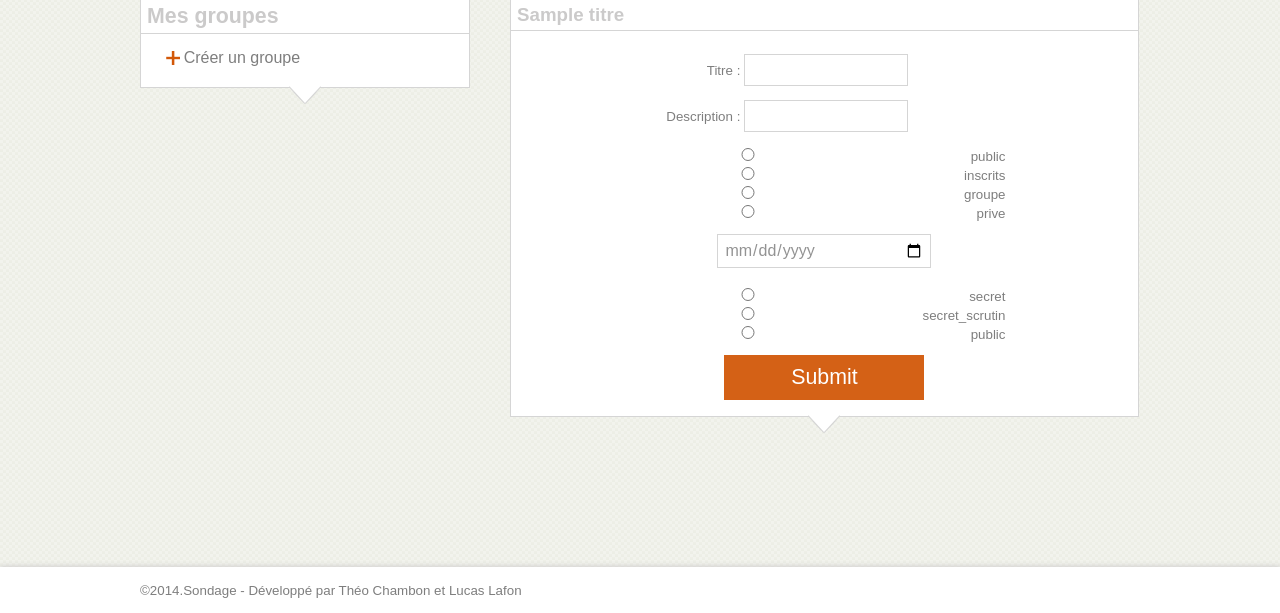
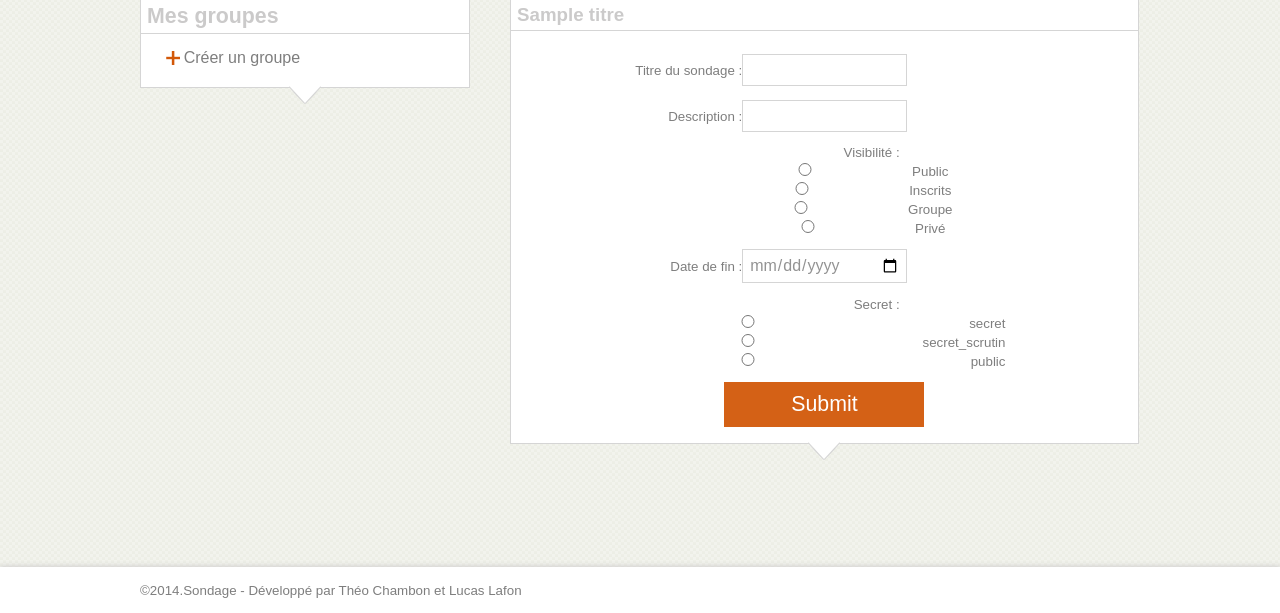
Before and after one commit to Theo0/sondage-L3, a PHP site: the page made by views/vueNouveauSondage.php in a window 1280 px wide. Shown: the part 187-800 px from the top of the page. Run offline with PHP 8.4, Linux system fonts and the light colour scheme; the visitor is signed in with stand-in values (Sample User, id 1); the template is opened without the code that fills it: most values are stand-ins (such as "Sample title", 1, 10 or a date in 2020); some libraries are stand-ins or nearby versions; some web fonts are replaced.

Commit message:
Update vueNouveauSondage.php
Le formulaire n'utilise plus la classe form.

Le groupe est récupéré depuis params dans l'URL, sinon le groupe est fixé à NULL.

```diff
--- a/views/vueNouveauSondage.php
+++ b/views/vueNouveauSondage.php
@@ -2,42 +2,32 @@
 
 $this->titre = "Nouveau Sondage";
 
-//Inclusion de la libarairie Form ( http://fr.openclassrooms.com/informatique/cours/votre-site-php-presque-complet-architecture-mvc-et-bonnes-pratiques/gestion-des-formulaires-avec-la-classe-form )
-include ROOT.'/models/Form.php';
+?>
 
-// "formulaire_nouveau_sondage" est l'ID unique du formulaire
-$formulaire_nouveau_sondage = new Form('formulaire_nouv_sond', 'POST');
+<div>
 
-$formulaire_nouveau_sondage->action(ABSOLUTE_ROOT . '/controllers/ControllerSondage.php?action=nouveauSondage');
+<form method="POST" action="http://localhost/sondage-L3/controllers/ControllerSondage.php?action=nouveauSondage" id="formulaire_nouv_sond" >
+<p><label>Titre du sondage :   </label><input id="id_titre" name="titre" type="text" required="required" /></p>
+<p><label>Description :   </label><input id="id_description" name="description" type="text" required="required" /></p>
+<p><label>Visibilité :    </label><br />
+    <input id="id_visiblite_1" name="visiblite" type="radio" required="required" value="public" /> Public<br />
+    <input id="id_visiblite_2" name="visiblite" type="radio" required="required" value="inscrits" /> Inscrits<br />
+    <input id="id_visiblite_3" name="visiblite" type="radio" required="required" value="groupe" /> Groupe<br />
+    <input id="id_visiblite_4" name="visiblite" type="radio" required="required" value="prive" /> Privé<br /></p>
+<p><label>Date de fin :    </label><input name="date_fin" type="date" /></p>
+<p><label>Secret :   </label><br />
+    <input id="id_secret_1" name="secret" type="radio" value="secret" /> <label for="id_secret_1">secret</label><br />
+    <input id="id_secret_2" name="secret" type="radio" value="secret_scrutin" /> <label for="id_secret_2">secret_scrutin</label><br />
+    <input id="id_secret_3" name="secret" type="radio" value="public" /> <label for="id_secret_3">public</label><br /></p>
+<input name="administrateur_id" type="hidden" value="<?php
+echo $_SESSION['id'];
+?>"/>
+<?php
+if (isset($_GET['params'])){
+  echo '<input name="id_groupe" type="hidden" value="'.$_GET['params'].'"/>';
+}
+?>
 
-$formulaire_nouveau_sondage->add('Text', 'titre')
-                 ->label("Titre")->Required(true);
-
-$formulaire_nouveau_sondage->add('Text', 'description')
-                 ->label("Description")->Required(true);
-
-$formulaire_nouveau_sondage->add('Radio', 'visiblite')
-         ->choices(array(
-           'public' => 'public',
-           'inscrits' => 'inscrits',
-           'groupe' => 'groupe',
-           'prive' => 'prive'
-         ));
-		 //->label("Visibilite")->Required(true);
-
-$formulaire_nouveau_sondage->add('Date', 'date_fin')
-         ->format('dd/mm/yyyy');
-
-$formulaire_nouveau_sondage->add('Radio', 'secret')
-        ->choices(array(
-          'secret' => 'secret',
-          'secret_scrutin' => 'secret_scrutin',
-          'public' => 'public'
-          ));
-
-$formulaire_nouveau_sondage->add('Submit', 'submit');
-
-
-
-
-echo $formulaire_nouveau_sondage;
+<p><input name="submit" type="submit" /></p>
+</form>
+</div>
```
